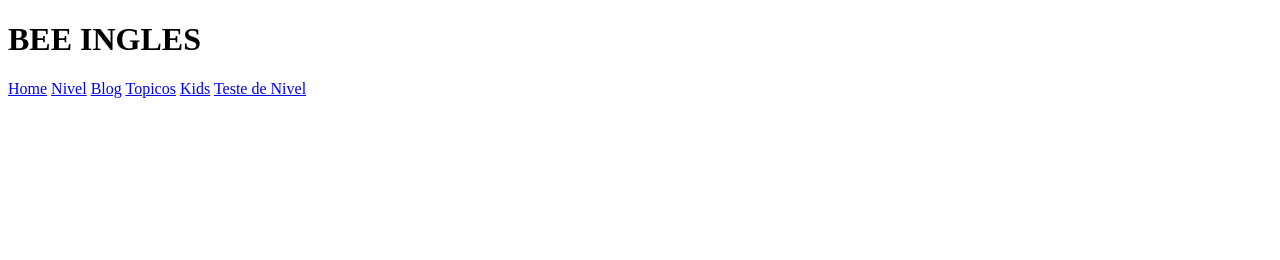
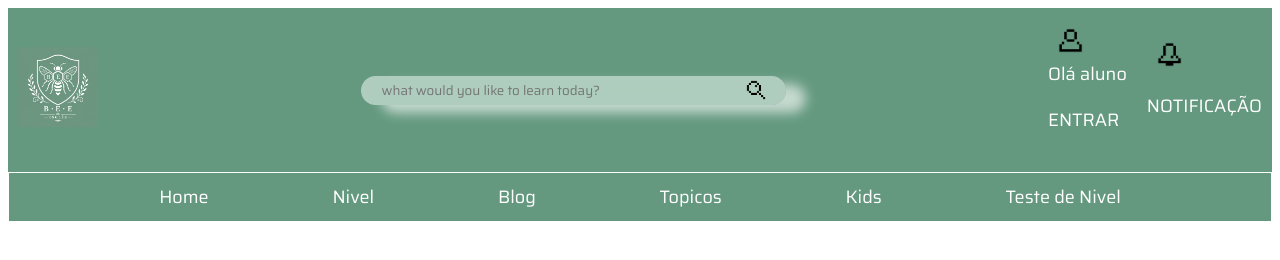
Before and after one commit to yuriteza/beeingless, a plain HTML site: page index.html in a window 1280 px wide. Drawn offline with Linux system fonts and the light colour scheme.

Commit message:
criacao do cabecalho da tela home

```diff
--- a/index.html
+++ b/index.html
@@ -4,16 +4,44 @@
     <meta charset="UTF-8">
     <meta name="viewport" content="width=device-width, initial-scale=1.0">
     <title>BEE INGLES</title>
+    <link rel="stylesheet" href="style/index.css">
+    <link rel="preconnect" href="https://fonts.googleapis.com">
+    <link rel="preconnect" href="https://fonts.gstatic.com" crossorigin>
+    <link href="https://fonts.googleapis.com/css2?family=Saira:ital,wght@0,100..900;1,100..900&display=swap" rel="stylesheet">
 </head>
 <body>
  <header>
-    <h1>BEE INGLES </h1>
-    <!-- Menu de navegação -->
-    <nav>
-        <a href="#"a>Home</a>
+     <div class="topo">
+         <!-- Logo do site -->
+        <div class="logo">
+        <img src="assets/logo.png" alt="Logo do BEE INGLES">
+        </div>
+        <!-- CAIXAS DE PESQUISA -->
+        <div class="caixa-de-pesquisa">
+        <input type="text" placeholder="what would you like to learn today?">
+        <img src="assets/lupa 128.png" alt="Lupa de pesquisa">
+        </div>
+         <!-- -->
+        <div class="icones">
+            <a href="">
+            <img src="assets/user.png" alt="login">
+            <small>Olá aluno</small>
+            <p>ENTRAR</p>
+           </a>
+           <a href="">
+            <img src="assets/notificacao pixel.png" alt="notification">
+            <p>NOTIFICAÇÃO</p>
+              </a>
+            </div>
+     </div>
+
+
+     <!-- Menu de navegação -->
+    <nav class="menu">
+        <a id="idhome" href="#">Home</a>
     <a href="#"a>Nivel</a>
-        <a href="#"a>Blog</a>
-        <a href="#"a>Topicos</a>
+        <a href="#">Blog</a>
+        <a href="#">Topicos</a>
         <a href="#"a>Kids</a>
         <a href="#"a>Teste de Nivel</a>
 
--- /dev/null
+++ b/style/index.css
@@ -0,0 +1,106 @@
+/*colocando cor de fundo no cabecalho*/
+header {
+background-color: #64997f;
+font-family: "Saira", sans-serif; /* fonte do header ou cabecalho */
+color:rgb(255, 255, 255);
+}
+nav a {
+    color:rgb(255, 255, 255);
+    text-decoration: none;
+    margin: 0 60px;
+
+    font-size: 18px;
+}
+
+ nav{
+      text-align: center;
+    border-color:rgb(255, 255, 255);
+    border-width: 1px;
+    border-style: solid;
+    padding: 10px;
+
+}
+
+.logo img {
+    width: 80px; /* Ajuste o tamanho da imagem conforme necessário */
+    height: 80px;
+}
+
+/*configurações da caixa de pesquisa*/
+.caixa-de-pesquisa input{
+    padding: 3px; /* espaçamento interno da caixa de pesquisa */
+    border: 1px solid #ffffff;/* cor da borda da caixa de pesquisa */
+    border-radius: 15px;/* borda arredondada da caixa de pesquisa */
+    font-family: "Saira", sans-serif;
+    width: 400px; /* largura da caixa de pesquisa */
+   color: #000000; /* cor do texto da caixa de pesquisa */
+   background: rgba(255, 255, 255, 0.50);
+   backdrop-filter: blur(40px) saturate(163%);
+   -webkit-backdrop-filter: blur(0px) saturate(163%);
+   border: 1px solid rgba(253, 253, 253, 0);
+   border-radius: 27px;
+   box-shadow: 20px 8px 12px rgba(255, 255, 255, 0.623);
+   padding-left: 20px;/* espaçamento interno da caixa de pesquisa */
+
+}
+/*configurando a div caixa de pesquisa*/
+.caixa-de-pesquisa{
+    display: flex; /* exibe os elementos em linha */
+    justify-content: center;/* centraliza os elementos horizontalmente */
+    margin-top: 10px;/* espaçamento superior da caixa de pesquisa */
+    margin-bottom: 10px;/* espaçamento inferior da caixa de pesquisa */
+    position: relative;/* define a posição relativa para permitir o posicionamento absoluto do ícone */
+}
+/* alinhar as divs do cabecalho */
+.topo {
+    display: flex; /* exibe os elementos em linha */
+    align-items: center; /* alinha os elementos verticalmente */
+    justify-content: space-between; /* distribui os elementos com espaço entre eles */
+    padding: 10px; /* espaçamento interno da div */
+}
+ /*configurando os icones*/
+ .caixa-de-pesquisa img{
+    width: 20px; /* ajuste o tamanho do ícone conforme necessário */
+    height: 20px;/* ajuste o tamanho do ícone conforme necessário */
+    position: absolute; /* posicionamento absoluto para colocar o ícone dentro da caixa de pesquisa */
+    right: 20px; /* distância do ícone em relação à borda direita da caixa de pesquisa */
+    top:50%; /* centraliza verticalmente o ícone em relação à caixa de pesquisa */
+    transform: translateY(-50%); /* ajusta a posição vertical do ícone */
+}
+.caixa-de-pesquisa placeholder {
+    padding-left: 20px; /* espaçamento interno da caixa de pesquisa */
+}
+
+.icones a img{
+    width: 25px; /* ajuste o tamanho do ícone conforme necessário */
+    height: 25px;/* ajuste o tamanho do ícone conforme necessário */
+    margin-top: 0;
+    margin-bottom: 0;
+    margin-left: 10px;
+    margin-right: 10px;
+}
+/*CONFIGURANDO OS ICONES DO LADO*/
+.icones a small{
+    font-size: 18px; /* ajuste o tamanho do texto conforme necessário */
+    color: #ffffff; /* cor do texto dos ícones */
+    display: block; /* exibe o texto em uma nova linha abaixo do ícone */
+
+
+}
+.icones a p{
+    font-size: 18px; /* ajuste o tamanho do texto conforme necessário */
+    color: #ffffff; /* cor do texto dos ícones */
+    display: block; /* exibe o texto em uma nova linha abaixo do ícone */
+}
+
+.icones a{
+    text-decoration: none; /* remove o sublinhado doslink */
+}
+    /*configurando a div icones*/
+.icones{
+    display: flex; /* exibe os elementos em linha */
+    align-items: center; /* alinha os elementos verticalmente */
+    gap: 20px; /* espaçamento entre os ícones */
+    margin-top: 10px; /* espaçamento superior da div de ícones */
+    margin-bottom: 10px; /* espaçamento inferior da div de ícones */
+}
```
Also changed, not shown: assets/logo.png (added), assets/lupa 128.png (added), assets/notificacao pixel.png (added), assets/user.png (added).
